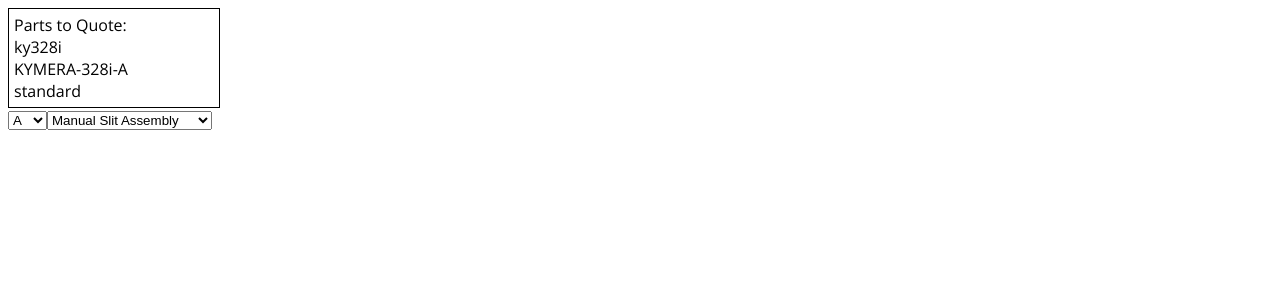
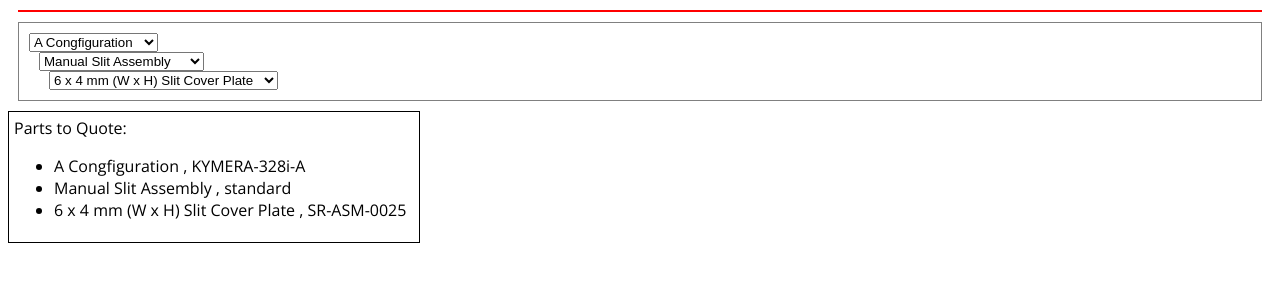
Before and after one commit to AdamJayWise/spectroConfig, a plain HTML site: page index.html in a window 1280 px wide. Drawn offline with nearby package versions, Linux system fonts and the light colour scheme.

Commit message:
numerous wonderful improvements

```diff
--- a/index.html
+++ b/index.html
@@ -11,14 +11,29 @@
             }
 
             #BOM {
-                width: 200px;
+                width: 400px;
                 border : 1px solid black;
                 padding : 5px;
 
             }
 
+            select {
+                display : block;
+            }
+
             #partsList {
 
+            }
+
+            #mainDisplayDiv {
+                margin : 10px;
+                border : 1px solid red;
+            }
+
+            #configDiv {
+                margin : 10px;
+                border : 1px solid gray;
+                padding : 10px;
             }
 
 
@@ -26,6 +41,14 @@
     </head>
 
     <body>
+
+        <div id = "mainDisplayDiv">
+
+        </div>
+
+        <div id = "configDiv">
+
+        </div>
 
         <div id = "BOM">
             Parts to Quote:
--- a/js/spectroConfig.js
+++ b/js/spectroConfig.js
@@ -55,17 +55,26 @@ class Node {
             self[k] = configObj[k];
         })
 
+        if (self.master = true){
+            self.indentLevel = 0;
+        }
 
         // function to create a node based on the value of option when select is changed
-        function nodeFromOption(){
-            console.log(this.value);
+        self.nodeFromOption = function nodeFromOption(){
+            console.log('self is ', self);
+            console.log('this is', this)
             //remove all child nodes when option changes
             self.children.forEach(function(child){child.close()})
             self.children = [];
             // create a new node based on selected option
-            self.children.push(new Node(nodeDefs[this.value]));
+
+            var newNode = new Node(nodeDefs[this.value]);
+            newNode.indentLevel = self.indentLevel + 10;
+            // if current node doesn't have parents, make a parents property with current node as only thing
+            self.children.push(newNode);
             //updatePartsList(rootNode);
             if (app.masterNode){
+                formatNodes(app.masterNode)
                 updatePartsList(app.masterNode)
             }
         }
@@ -75,17 +84,19 @@ class Node {
         var optionGroups = Object.keys(this.options);
         if (optionGroups.length > 0){
             for (var i in optionGroups){
-                var thisSelect = d3.select('body').append('select');
-                thisSelect.on('change', nodeFromOption)
+                var thisSelect = d3.select('#configDiv').append('select');
+                thisSelect.on('change', self.nodeFromOption)
+                thisSelect.style('margin-left', 10*self.indentLevel + 'px')
                 this.selects.push(thisSelect);
                 thisSelect
                     .selectAll('option')
                     .data(this.options[optionGroups[i]])
                     .enter()
                     .append('option')
-                    .text(d=>d)
+                    .property('value', d=>d)
+                    .html(d=>nodeDefs[d].name)
 
-                nodeFromOption.call(thisSelect.node());
+                self.nodeFromOption.call(thisSelect.node());
 
 
             }
@@ -104,7 +115,7 @@ class Node {
     }
 
     gatherParts(l = []){
-        l.push(this.partNumber);
+        l.push(this);
         this.children.forEach(c=>c.gatherParts(l))
         return l;
     }
@@ -117,23 +128,36 @@ var nodeDefs = {
         'master' : true,
         'name' : 'Kymera 328',
         'partType' : 'spectrometer',
-        'partNumber' : 'ky328i',
+        'partNumber' : '',
         'options' : {
             'chassis' : ['A','B1']
         },
+        'parents' : [],
     },
+
+// =========== blank def ========================================
+
+'-' : {
+    'name' : '-',
+    'partType' : '',
+    'partNumber' : '',
+    'options' : {
+    },
+},
+
+// =========== configurations ===================================
 
     'A' : {
         'name' : 'A Congfiguration',
         'partType' : 'chassis',
         'partNumber' : 'KYMERA-328i-A',
         'options' : {
-            'slit' : ['Manual Slit Assembly','Motorized Slit Assembly']
+            'slit' : ['Manual Slit Assembly','SR-ASZ-0032']
         },
     },
 
     'B1' : {
-        'name' : 'A Congfiguration',
+        'name' : 'B1 Congfiguration',
         'partType' : 'chassis',
         'partNumber' : 'KYMERA-328i-B1',
         'options' : {
@@ -141,37 +165,93 @@ var nodeDefs = {
         },
     },
 
+// =========== slits ===================================
+
     'Manual Slit Assembly' : {
         'name' : 'Manual Slit Assembly',
         'partType' : 'slit',
         'partNumber' : 'standard',
         'options' : {
-
+            'cover plate' : ['SR-ASM-0025', 'SR-ASM-0026', 'SR-ASM-0027', 'SR-ASM-0028', 'SR-ASM-0029', 'SR-ASM-0100'],
         },
     },
 
-    'Motorized Slit Assembly' : {
+    'SR-ASZ-0032' : {
         'name' : 'Motorized Slit Assembly',
         'partType' : 'slit',
-        'partNumber' : 'SR-ASZ-0035',
+        'partNumber' : 'SR-ASZ-0032',
         'options' : {
-            'cover plate' : ['cover plate 1', 'cover plate 2']
+            'cover plate' : ['SR-ASM-0016']
         },
     },
 
-    'cover plate 1' : {
-        'name' : 'Slit Cover Plate 1',
-        'partType' : 'cover plate',
-        'partNumber' : '...',
+    'Wide Aperture Slit' : {
+        'name' : 'Wide Aperture Slit',
+        'partType' : 'slit',
+        'partNumber' : 'SR-ASZ-0095',
         'options' : {
 
         },
     },
 
-    'cover plate 2' : {
-        'name' : 'Slit Cover Plate 2',
+// =========== slit cover plates ===================================
+
+    'SR-ASM-0025' : {
+        'name' : '6 x 4 mm (W x H) Slit Cover Plate',
         'partType' : 'cover plate',
-        'partNumber' : '...',
+        'partNumber' : 'SR-ASM-0025',
+        'options' : {
+
+        },
+    },
+
+    'SR-ASM-0026' : {
+        'name' : '6 x 6 mm (W x H) Slit Cover Plate',
+        'partType' : 'cover plate',
+        'partNumber' : 'SR-ASM-0026',
+        'options' : {
+
+        },
+    },
+
+    'SR-ASM-0027' : {
+        'name' : '6 x 8 mm (W x H) Slit Cover Plate',
+        'partType' : 'cover plate',
+        'partNumber' : 'SR-ASM-0027',
+        'options' : {
+
+        },
+    },
+
+    'SR-ASM-0028' : {
+        'name' : '6 x 10 mm (W x H) Slit Cover Plate',
+        'partType' : 'cover plate',
+        'partNumber' : 'SR-ASM-0028',
+        'options' : {
+
+        },
+    },
+
+    'SR-ASM-0029' : {
+        'name' : '6 x 14 mm (W x H) Slit Cover Plate',
+        'partType' : 'cover plate',
+        'partNumber' : 'SR-ASM-0029',
+        'options' : {
+        },
+    },
+
+    'SR-ASM-0100' : {
+        'name' : '&#8960;27 mm Slit Cover Plate',
+        'partType' : 'cover plate',
+        'partNumber' : 'SR-ASM-0100',
+        'options' : {
+        },
+    },
+
+    'SR-ASM-0016' : {
+        'name' : '6 x 4 mm (W x H) Slit Cover Plate',
+        'partType' : 'cover plate',
+        'partNumber' : '',
         'options' : {
 
         },
@@ -187,11 +267,21 @@ app.masterNode = rootNode;
 function updatePartsList(someNode){
     console.log('toot')
     var l = someNode.gatherParts();
-    console.log(l)
-    d3.select('#partsList').selectAll('div').remove();
+    d3.select('#partsList').selectAll('ul').remove();
+    var partUl = d3.select('#partsList').append('ul')
     l.forEach(function(d){
-        d3.select('#partsList').append('div').text(d);
+        if (d.partNumber!==''){
+            partUl.append('li').html(d.name + ' , ' + d.partNumber);
+        }
     })
 }
 
-updatePartsList(rootNode)
+
+function formatNodes(someNode, marg = 0){
+    someNode.selects.forEach(d=>d.style('margin-left', marg + 'px'));
+    someNode.children.forEach(c=>formatNodes(c, marg + 10))
+}
+
+
+formatNodes(app.masterNode)
+updatePartsList(app.masterNode)
```
